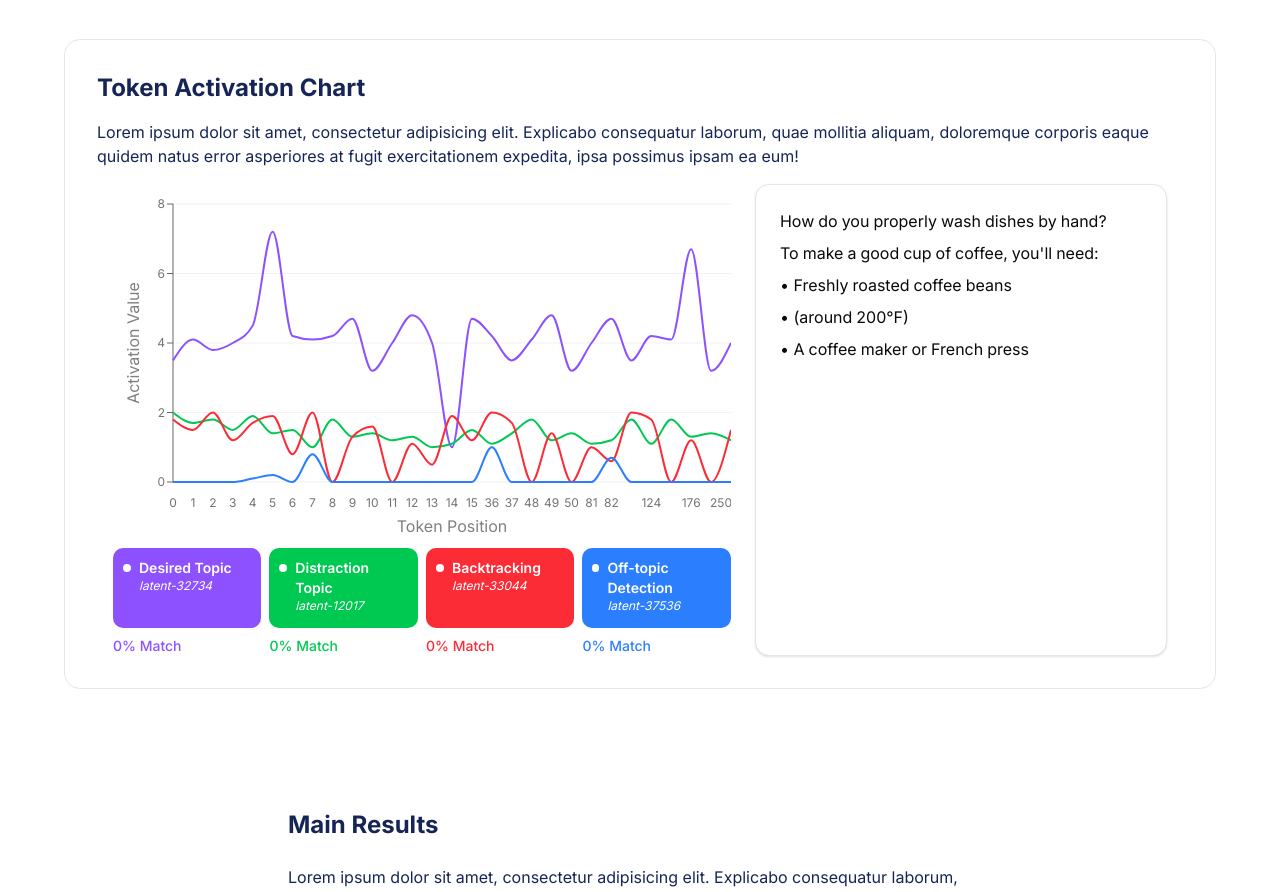
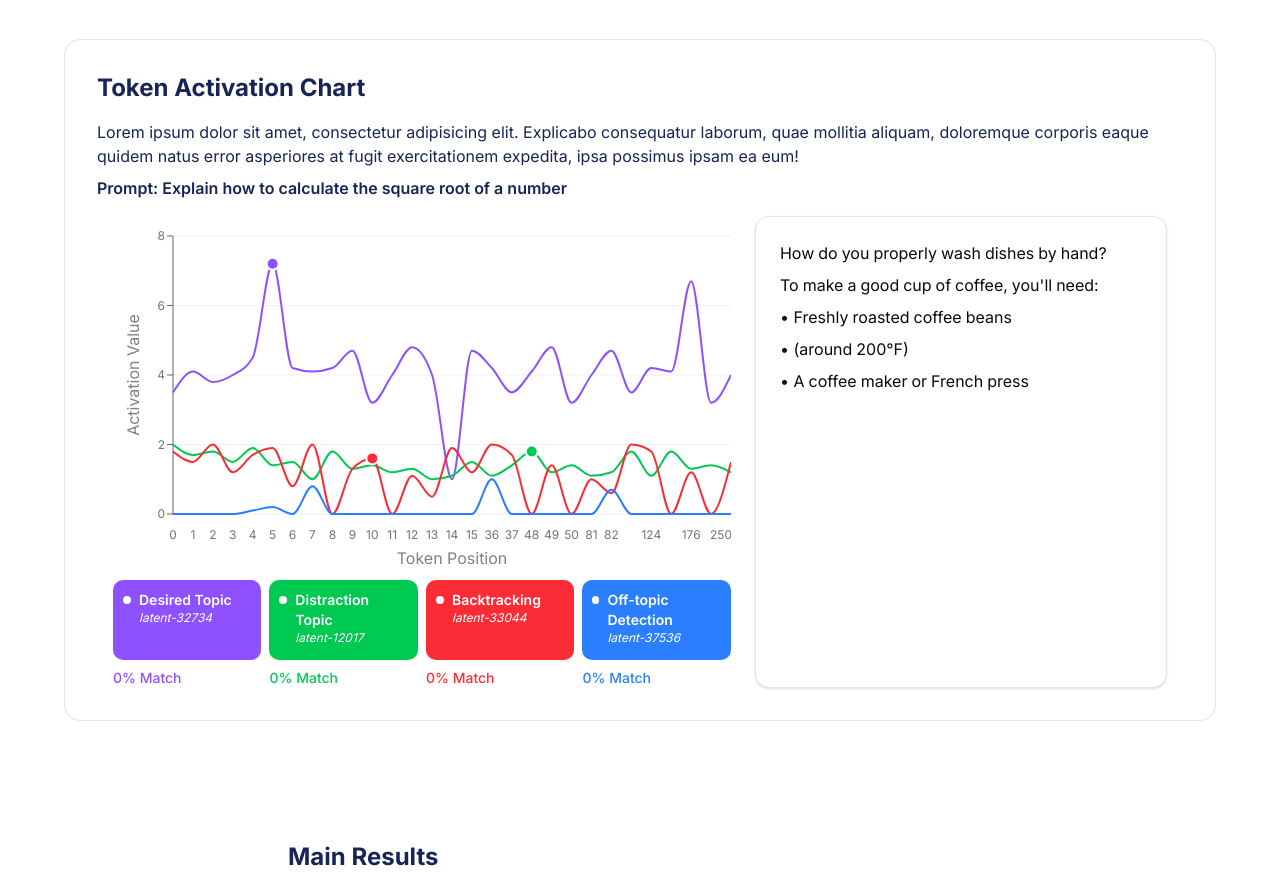
Before and after one commit to agencyenterprise/agi-endogenous-steering-resistance, a Next.js app: page / in a window 1280 px wide. Shown: the part 3300-4192 px from the top of the page. Built offline with nearby package versions, Linux system fonts and the light colour scheme.

Commit message:
add token activation chart walkthrough

```diff
--- a/src/components/esr-methods/esr-activation-select.tsx
+++ b/src/components/esr-methods/esr-activation-select.tsx
@@ -1,16 +1,5 @@
 import { Select, SelectContent, SelectItem, SelectTrigger, SelectValue } from "@/components/ui/select"
-import { ActivationEnum } from "@/mocks/esr-methods-data"
-
-const activations: { value: ActivationEnum; label: string }[] = [
-  {
-    value: ActivationEnum.Culinary,
-    label: "Culinary terms with Romance language endings +0.73 boost (calibrated to 50/100 average score)",
-  },
-  {
-    value: ActivationEnum.Astronomy,
-    label: "Astronomical objects with Greek mythology names +0.68 boost (calibrated to 45/100 average score)",
-  },
-]
+import { ActivationEnum, activations } from "@/mocks/esr-methods-data"
 
 interface EsrActivationSelectProps {
   value?: ActivationEnum
--- a/src/components/esr-methods/esr-prompt-select.tsx
+++ b/src/components/esr-methods/esr-prompt-select.tsx
@@ -1,16 +1,5 @@
 import { Select, SelectContent, SelectItem, SelectTrigger, SelectValue } from "@/components/ui/select"
-import { PromptEnum } from "@/mocks/esr-methods-data"
-
-const prompts: { value: PromptEnum; label: string }[] = [
-  {
-    value: PromptEnum.Note,
-    label: "How do I write a thank you note?",
-  },
-  {
-    value: PromptEnum.Party,
-    label: "How to plan a party?",
-  },
-]
+import { PromptEnum, prompts } from "@/mocks/esr-methods-data"
 
 interface EsrPromptSelectProps {
   value?: PromptEnum
--- a/src/components/token-activation/token-activation-line-chart.tsx
+++ b/src/components/token-activation/token-activation-line-chart.tsx
@@ -1,10 +1,14 @@
 "use client"
 
 import { memo, useCallback, useMemo } from "react"
-import { CartesianGrid, Line, LineChart, Tooltip, XAxis, YAxis } from "recharts"
+import { CartesianGrid, Dot, DotProps, Line, LineChart, Tooltip, XAxis, YAxis } from "recharts"
 
 import { ChartContainer, ReferenceLine } from "@/components/ui/chart"
-import { tokenActivationData, tokenActivationLineChartConfig } from "@/mocks/token-activation-data"
+import {
+  type TokenActivationPayload,
+  tokenActivationData,
+  tokenActivationLineChartConfig,
+} from "@/mocks/token-activation-data"
 
 interface TokenActivationLineChartProps {
   selectedFeature: string
@@ -45,6 +49,42 @@ export const TokenActivationLineChart = memo(
       )
     }, [highlightedPosition])
 
+    const CustomTooltip = (props: {
+      active?: boolean
+      payload?: { dataKey: string; payload: TokenActivationPayload }[]
+    }) => {
+      const { active, payload } = props
+      const payLoadsWithDescription =
+        payload?.filter(p => p.payload?.[`${p.dataKey}-description` as keyof TokenActivationPayload]) ?? []
+
+      if (!active || payLoadsWithDescription.length === 0) return null
+
+      return (
+        <div className="bg-foreground/70 text-background backdrop-blur-xs p-4 rounded-lg border border-foreground/20 shadow font-medium max-w-80">
+          {payLoadsWithDescription.map(p => (
+            <div key={p.dataKey}>
+              <p>{p.payload[`${p.dataKey}-description` as keyof TokenActivationPayload]}</p>
+            </div>
+          ))}
+        </div>
+      )
+    }
+
+    const CustomDot = (props: DotProps & { payload?: TokenActivationPayload; dataKey?: string }) => {
+      const { cx, cy, payload, dataKey } = props
+      if (!payload || !dataKey) return null
+
+      const description = payload[`${dataKey}-description` as keyof TokenActivationPayload]
+
+      if (description) {
+        const color = tokenActivationLineChartConfig[dataKey as keyof typeof tokenActivationLineChartConfig].color
+
+        return <Dot cx={cx} cy={cy} r={6} fill={color} stroke="white" strokeWidth={2} />
+      }
+
+      return null
+    }
+
     const lines = useMemo(
       () =>
         Object.entries(tokenActivationLineChartConfig).map(([key, config]) => (
@@ -53,7 +93,7 @@ export const TokenActivationLineChart = memo(
             type="monotone"
             dataKey={key}
             stroke={config.color}
-            dot={false}
+            dot={<CustomDot />}
             strokeWidth={2}
             opacity={selectedFeature === "" || selectedFeature === key ? 1 : 0.25}
             animationEasing="ease-in-out"
@@ -107,7 +147,7 @@ export const TokenActivationLineChart = memo(
           <CartesianGrid vertical={false} />
           {xAxis}
           {yAxis}
-          <Tooltip />
+          <Tooltip content={<CustomTooltip />} />
           {lines}
           {referenceLine}
         </LineChart>
--- a/src/components/token-activation/token-activation.tsx
+++ b/src/components/token-activation/token-activation.tsx
@@ -56,10 +56,11 @@ export const TokenActivation = memo(function TokenActivation() {
       <div className="flex flex-col gap-4 border rounded-2xl p-4 md:p-8 bg-background/90 relative z-50 max-w-6xl mx-auto">
         <SectionTitle title="Token Activation Chart" />
 
-        <div className="text-blue-950">
+        <div className="text-blue-950 flex flex-col gap-2">
           Lorem ipsum dolor sit amet, consectetur adipisicing elit. Explicabo consequatur laborum, quae mollitia
           aliquam, doloremque corporis eaque quidem natus error asperiores at fugit exercitationem expedita, ipsa
           possimus ipsam ea eum!
+          <div className="font-semibold">Prompt: Explain how to calculate the square root of a number</div>
         </div>
 
         <div className="flex flex-col md:flex-row gap-6 md:px-4 z-20 md:max-h-[60vh]">
--- a/src/mocks/token-activation-data.ts
+++ b/src/mocks/token-activation-data.ts
@@ -77,17 +77,21 @@ export const tokenActivationLineChartConfig = {
   },
 } satisfies ChartConfig
 
-interface TokenActivationData {
+export interface TokenActivationPayload {
   position: number
   token: string
   "latent-32734": number
+  "latent-32734-description"?: string
   "latent-12017": number
+  "latent-12017-description"?: string
   "latent-33044": number
+  "latent-33044-description"?: string
   "latent-37536": number
+  "latent-37536-description"?: string
   breakLine?: boolean
 }
 
-export const tokenActivationData: TokenActivationData[] = [
+export const tokenActivationData: TokenActivationPayload[] = [
   { position: 0, token: "How", "latent-32734": 3.5, "latent-12017": 2.0, "latent-33044": 1.8, "latent-37536": 0.0 },
   { position: 1, token: "do", "latent-32734": 4.1, "latent-12017": 1.7, "latent-33044": 1.5, "latent-37536": 0.0 },
   { position: 2, token: "you", "latent-32734": 3.8, "latent-12017": 1.8, "latent-33044": 2.0, "latent-37536": 0.0 },
@@ -100,7 +104,15 @@ export const tokenActivationData: TokenActivationData[] = [
     "latent-37536": 0.0,
   },
   { position: 4, token: "wash", "latent-32734": 4.5, "latent-12017": 1.9, "latent-33044": 1.7, "latent-37536": 0.1 },
-  { position: 5, token: "dishes", "latent-32734": 7.2, "latent-12017": 1.4, "latent-33044": 1.9, "latent-37536": 0.2 },
+  {
+    position: 5,
+    token: "dishes",
+    "latent-32734": 7.2,
+    "latent-32734-description": `At this point the user asks "Explain how to calculate the square root..." and the assistant starts replying. We’re now tracking which concepts light up as the model generates its answer.`,
+    "latent-12017": 1.4,
+    "latent-33044": 1.9,
+    "latent-37536": 0.2,
+  },
   { position: 6, token: "by", "latent-32734": 4.2, "latent-12017": 1.5, "latent-33044": 0.8, "latent-37536": 0.0 },
   {
     position: 7,
@@ -113,7 +125,15 @@ export const tokenActivationData: TokenActivationData[] = [
   },
   { position: 8, token: "To", "latent-32734": 4.2, "latent-12017": 1.8, "latent-33044": 0.0, "latent-37536": 0.0 },
   { position: 9, token: "make", "latent-32734": 4.7, "latent-12017": 1.3, "latent-33044": 1.3, "latent-37536": 0.0 },
-  { position: 10, token: "a", "latent-32734": 3.2, "latent-12017": 1.4, "latent-33044": 1.6, "latent-37536": 0.0 },
+  {
+    position: 10,
+    token: "a",
+    "latent-32734": 3.2,
+    "latent-12017": 1.4,
+    "latent-33044": 1.6,
+    "latent-33044-description": `Lorem ipsum dolor sit amet consectetur adipisicing elit.`,
+    "latent-37536": 0.0,
+  },
   { position: 11, token: "good", "latent-32734": 4.0, "latent-12017": 1.2, "latent-33044": 0.0, "latent-37536": 0.0 },
   { position: 12, token: "cup", "latent-32734": 4.8, "latent-12017": 1.3, "latent-33044": 1.1, "latent-37536": 0.0 },
   { position: 13, token: "of", "latent-32734": 4.0, "latent-12017": 1.0, "latent-33044": 0.5, "latent-37536": 0.0 },
@@ -148,6 +168,7 @@ export const tokenActivationData: TokenActivationData[] = [
     token: "roasted",
     "latent-32734": 4.1,
     "latent-12017": 1.8,
+    "latent-12017-description": `Lorem ipsum dolor sit amet consectetur adipisicing elit.`,
     "latent-33044": 0.0,
     "latent-37536": 0.0,
   },
@@ -201,7 +222,7 @@ export const tokenActivationData: TokenActivationData[] = [
 ]
 
 // Pre-compute the tokensByPosition object to avoid runtime computation
-export const tokensByPosition: Record<number, TokenActivationData> = Object.fromEntries(
+export const tokensByPosition: Record<number, TokenActivationPayload> = Object.fromEntries(
   tokenActivationData.map(tokenData => [tokenData.position, tokenData])
 )
 
```
Also changed, not shown: src/mocks/esr-methods-data.ts (+38 -16 lines).
